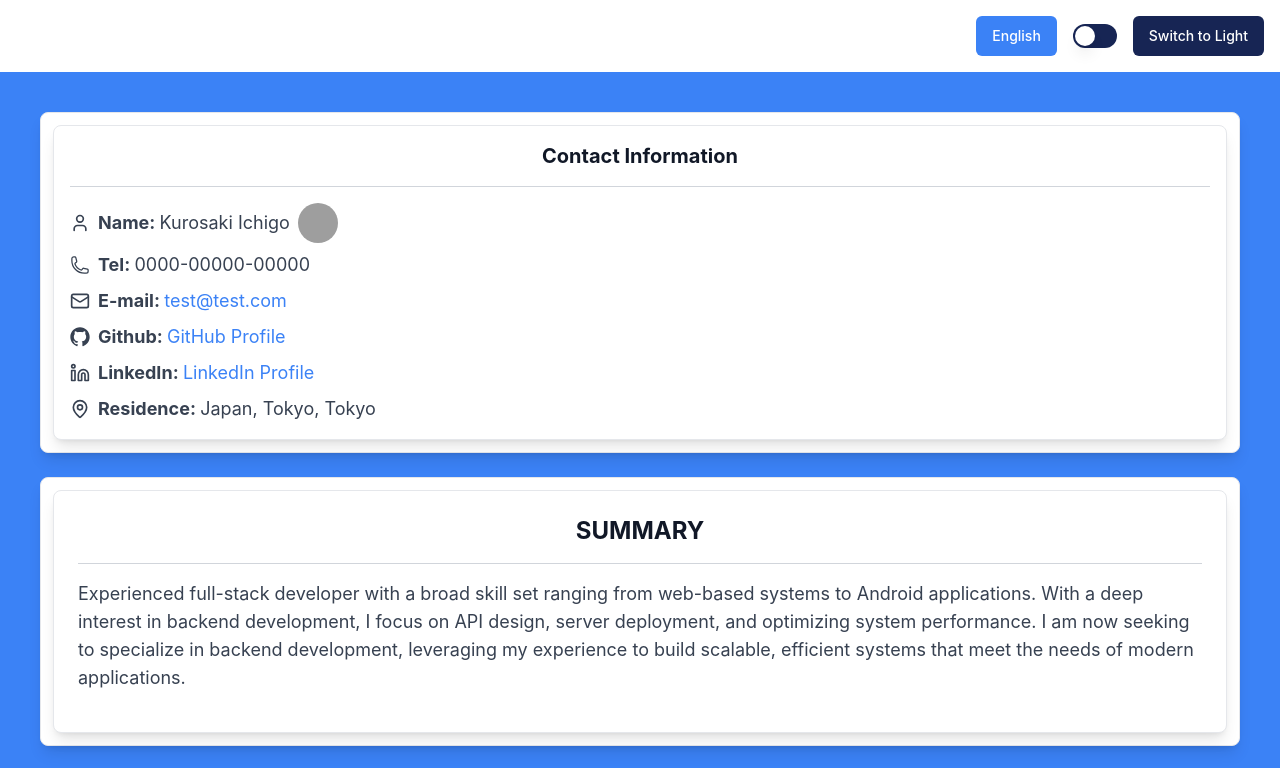
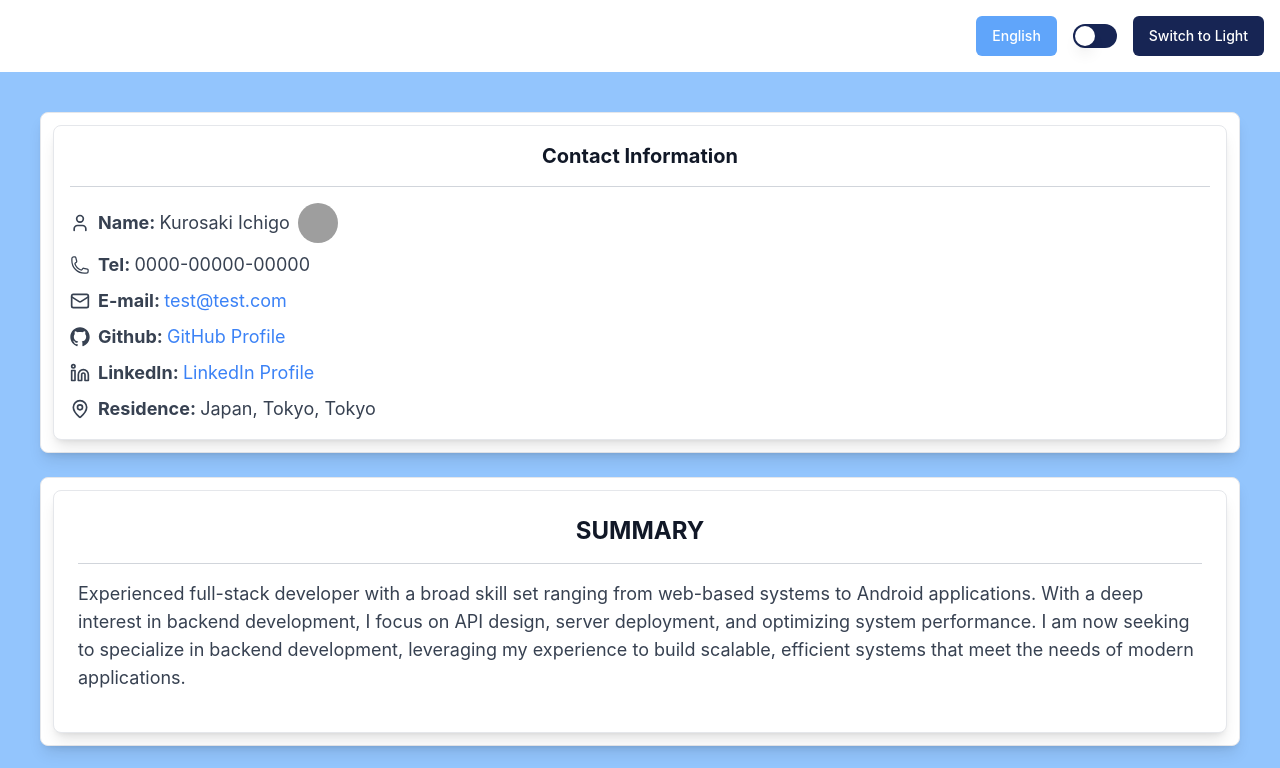
Before and after one commit to Froas/resume-site-ts-react, a React (Create React App) app: page / in a window 1280 px wide. Shown: the top 768 px of the page. Built offline with nearby package versions, Linux system fonts and the light colour scheme; grey boxes are pictures that could not be loaded.

Commit message:
Update background color

```diff
--- a/src/App.tsx
+++ b/src/App.tsx
@@ -11,7 +11,7 @@ function App() {
       <LanguageProvider>
       <ThemeProvider>
         <Header/>
-        <div className="p-10 bg-blue-500 text-red">
+        <div className="p-10 bg-blue-300 text-red dark:bg-gray-900 dark:text-white">
          <MainContent/>
         </div>
         <Footer />
--- a/src/components/Header.tsx
+++ b/src/components/Header.tsx
@@ -27,7 +27,7 @@ const Header = () => {
     return (
         <header className={`p-4 flex justify-end items-center gap-4 ${theme === 'dark' ? 'bg-gray-800 text-white' : 'bg-white text-black'}`}>
             <Button
-                className={`${theme === 'dark' ? 'bg-gray-400 text-black hover:bg-white' : 'bg-blue-500 text-white hover:bg-blue-950'} `}
+                className={`${theme === 'dark' ? 'bg-gray-400 text-black hover:bg-white' : 'bg-blue-400 text-white hover:bg-blue-950'} `}
                 onClick={() => toggleLanguage(language === 'en' ? 'jp' : 'en')}>
                 {language === 'en' ? 'English' : '日本語'}
             </Button>
```
